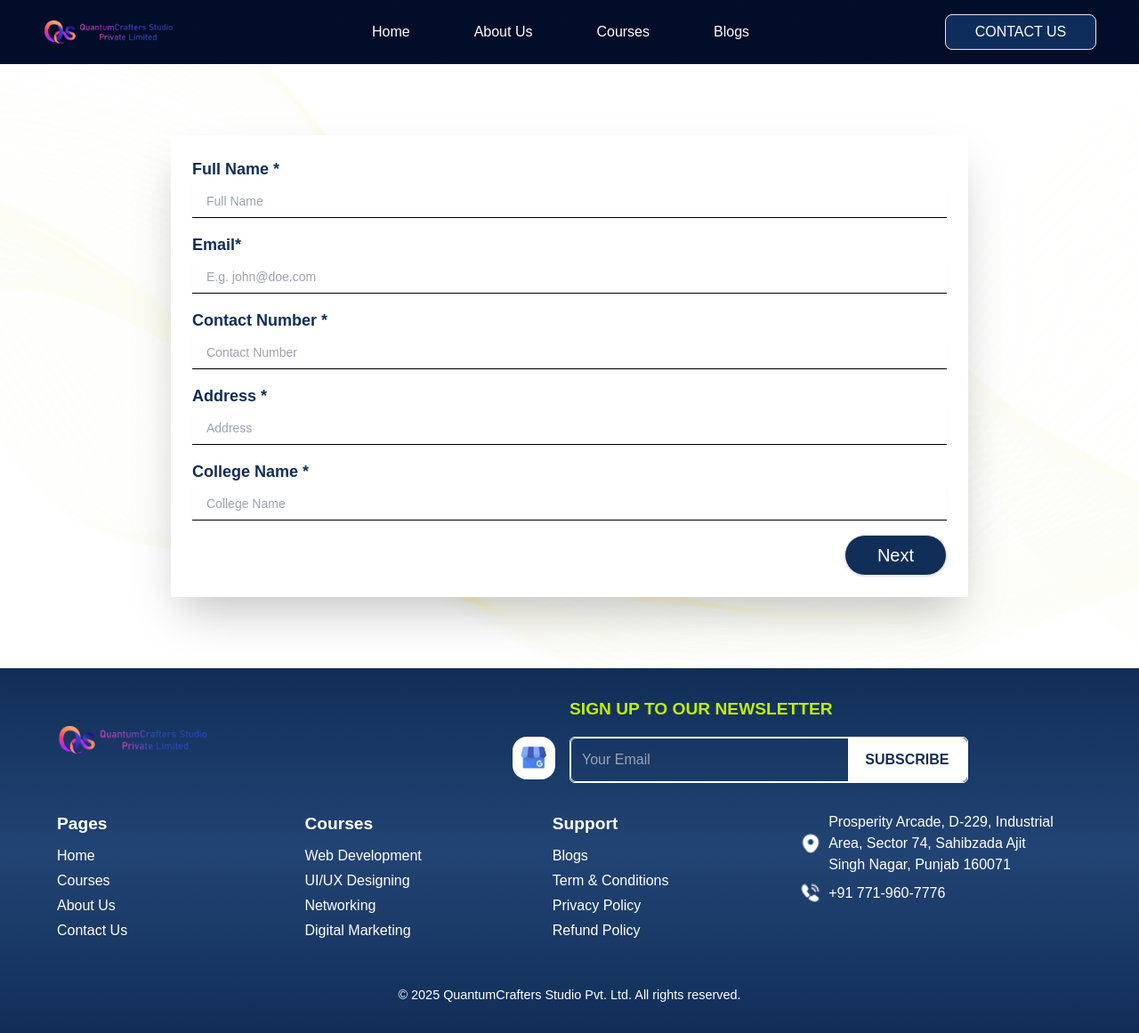
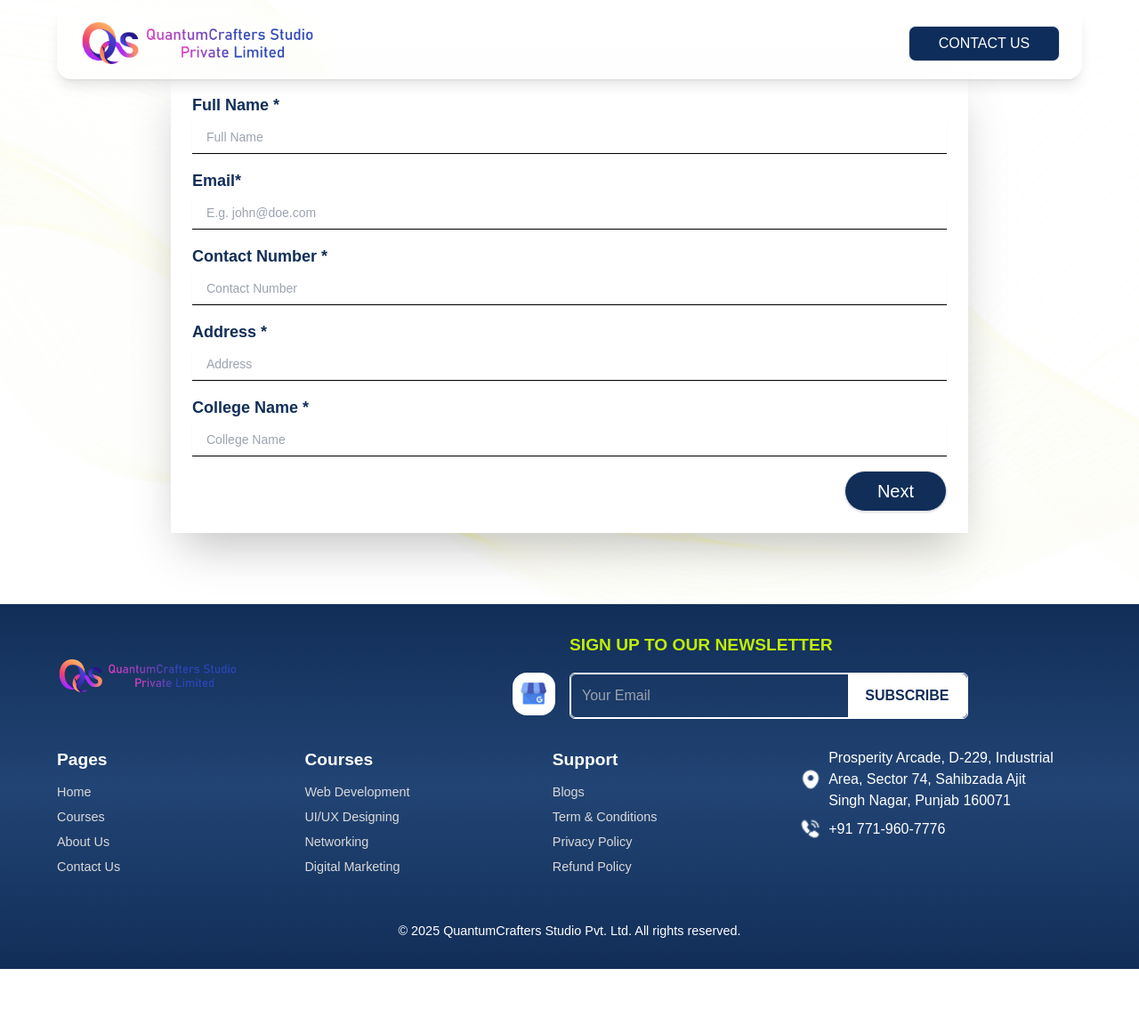
Before and after one commit to qcsstudio/qcsstudio, a Next.js app: page /quiz in a window 1280 px wide. Shown: the whole page at 89% size. After the commit the page ends 1089 px from the top, so only its background shows below. Built offline with nearby package versions, Linux system fonts and the light colour scheme.

Commit message:
UI Upgrades

```diff
--- a/src/app/globals.css
+++ b/src/app/globals.css
@@ -49,8 +49,30 @@
 .hmVlQg div:first-child{
   overflow: visible !important;
 }
-.Header,.Hero{
-  background: url(../../public/images/HomeBackground.png);
+
+.Header{
+  .glassmorphism-3d {
+    background: rgba(255, 255, 255, 0.15);
+    border-radius: 15px;
+    backdrop-filter: blur(12px);
+    box-shadow: 0 8px 15px rgba(0, 0, 0, 0.3), 0 4px 6px rgba(0, 0, 0, 0.1);
+    padding: 25px;
+    color: white;
+    transform: rotateX(10deg) rotateY(10deg);
+    transition: transform 0.3s ease-in-out;
+  }
+
+  .glassmorphism-3d:hover {
+    transform: rotateX(0deg) rotateY(0deg) scale(1.05);
+  }
+}
+
+.Hero{
+  /* background: rgb(44,82,144);
+  background: linear-gradient(0deg, rgba(44,82,144,1) 0%, rgba(20,47,93,1) 100%); */
+
+  background: rgb(6,12,24);
+background: linear-gradient(180deg, rgba(6,12,24,1) 0%, rgba(20,47,93,1) 100%);
 }
 .LowerHome{
 
--- a/src/components/Footer.jsx
+++ b/src/components/Footer.jsx
@@ -33,7 +33,7 @@ const Footer = () => {
             <div className="upperContainer w-[100%] flex md:flex-row md:gap-[0rem] xs:gap-[2rem] xs:flex-col md:justify-between md:items-center">
                <div className="logoContainer md:w-[30%] sm:w-[50%] xs:w-[100%]" >
                   <Link href="/">
-                     <Image src="/images/RealLogo.png" alt="quantumCrafters_logo" width={1024} height={1024} className="lg:w-[50%] h-[100%] sm:w-[55%] xs:w-[60%] " />
+                     <Image src="/images/RealLogo.png" alt="quantumCrafters_logo" width={1024} height={1024} className="lg:w-[60%] h-[100%] sm:w-[55%] xs:w-[60%] " />
                   </Link>
                </div>
 
@@ -69,19 +69,19 @@ const Footer = () => {
 
 
                      <Link href="/">
-                        <li className="links lg:text-[1rem] xs:text-[.8rem] text-[#ffffff] font-medium hover:text-[#C1EE04]">Home</li>
+                        <li className="links lg:text-[.9rem] xs:text-[.8rem] text-[#dad9d9] font-medium hover:text-[#C1EE04]">Home</li>
                      </Link>
 
                      <Link href="/courses">
-                        <li className="links lg:text-[1rem] xs:text-[.8rem] text-[#ffffff] font-medium hover:text-[#C1EE04]">Courses</li>
+                        <li className="links lg:text-[.9rem] xs:text-[.8rem] text-[#dad9d9] font-medium hover:text-[#C1EE04]">Courses</li>
                      </Link>
 
                      <Link href="/about">
-                        <li className="links lg:text-[1rem] xs:text-[.8rem] text-[#ffffff] font-medium hover:text-[#C1EE04]">About Us</li>
+                        <li className="links lg:text-[.9rem] xs:text-[.8rem] text-[#dad9d9] font-medium hover:text-[#C1EE04]">About Us</li>
                      </Link>
 
                      <Link href="/contact-us">
-                        <li className="links lg:text-[1rem] xs:text-[.8rem] text-[#ffffff] font-medium hover:text-[#C1EE04]">Contact Us</li>
+                        <li className="links lg:text-[.9rem] xs:text-[.8rem] text-[#dad9d9] font-medium hover:text-[#C1EE04]">Contact Us</li>
                      </Link>
                   </ul>
                </div>
@@ -92,19 +92,19 @@ const Footer = () => {
                   <li className="links lg:text-[1.2rem] mb-[.5rem] xs:text-[1rem] text-[#ffffff] font-bold">Courses</li>
 
                      <Link href="/courses/web-development">
-                        <li className="links lg:text-[1rem] xs:text-[.8rem] text-[#ffffff] font-medium hover:text-[#C1EE04]">Web Development</li>
+                        <li className="links lg:text-[.9rem] xs:text-[.8rem] text-[#dad9d9] font-medium hover:text-[#C1EE04]">Web Development</li>
                      </Link>
 
                      <Link href="/courses/ui-ux">
-                        <li className="links lg:text-[1rem] xs:text-[.8rem] text-[#ffffff] font-medium hover:text-[#C1EE04]">UI/UX Designing</li>
+                        <li className="links lg:text-[.9rem] xs:text-[.8rem] text-[#dad9d9] font-medium hover:text-[#C1EE04]">UI/UX Designing</li>
                      </Link>
 
                      <Link href="/courses/networking">
-                        <li className="links lg:text-[1rem] xs:text-[.8rem] text-[#ffffff] font-medium hover:text-[#C1EE04]">Networking</li>
+                        <li className="links lg:text-[.9rem] xs:text-[.8rem] text-[#dad9d9] font-medium hover:text-[#C1EE04]">Networking</li>
                      </Link>
 
                      <Link href="/courses/digital-marketing">
-                        <li className="links lg:text-[1rem] xs:text-[.8rem] text-[#ffffff] font-medium hover:text-[#C1EE04]">Digital Marketing</li>
+                        <li className="links lg:text-[.9rem] xs:text-[.8rem] text-[#dad9d9] font-medium hover:text-[#C1EE04]">Digital Marketing</li>
                      </Link>
                   </ul>
                </div>
@@ -114,19 +114,19 @@ const Footer = () => {
                   <li className="links lg:text-[1.2rem] mb-[.5rem] xs:text-[1rem] text-[#ffffff] font-bold">Support</li>
 
                      <Link href="/blogs">
-                        <li className="links lg:text-[1rem] xs:text-[.8rem] text-[#ffffff] font-medium hover:text-[#C1EE04]">Blogs</li>
+                        <li className="links lg:text-[.9rem] xs:text-[.8rem] text-[#dad9d9] font-medium hover:text-[#C1EE04]">Blogs</li>
                      </Link>
 
                      <Link href="/terms-of-service">
-                        <li className="links lg:text-[1rem] xs:text-[.8rem] text-[#ffffff] font-medium hover:text-[#C1EE04]">Term & Conditions</li>
+                        <li className="links lg:text-[.9rem] xs:text-[.8rem] text-[#dad9d9] font-medium hover:text-[#C1EE04]">Term & Conditions</li>
                      </Link>
 
                      <Link href="/privacy-policy">
-                        <li className="links lg:text-[1rem] xs:text-[.8rem] text-[#ffffff] font-medium hover:text-[#C1EE04]">Privacy Policy</li>
+                        <li className="links lg:text-[.9rem] xs:text-[.8rem] text-[#dad9d9] font-medium hover:text-[#C1EE04]">Privacy Policy</li>
                      </Link>
 
                      <Link href="/refund-policy">
-                        <li className="links lg:text-[1rem] xs:text-[.8rem] text-[#ffffff] font-medium hover:text-[#C1EE04]">Refund Policy</li>
+                        <li className="links lg:text-[.9rem] xs:text-[.8rem] text-[#dad9d9] font-medium hover:text-[#C1EE04]">Refund Policy</li>
                      </Link>
                   </ul>
                </div>
--- a/src/components/HomeComponents/Hero/Header.js
+++ b/src/components/HomeComponents/Hero/Header.js
@@ -8,7 +8,7 @@ export default function Navbar() {
   const [isOpen, setIsOpen] = useState(false);
 
   return (
-    <nav className="Header w-full py-4 px-6 md:px-12 bg-[#0e2d5b]">
+    <nav className="Header w-full py-4 px-6 md:px-12 bg-[#2b5594]">
       <div className="max-w-7xl mx-auto flex items-center justify-between relative top-[10px]">
 
         {/* Logo */}
--- a/src/components/Navbar.js
+++ b/src/components/Navbar.js
@@ -2,21 +2,24 @@
 import Image from "next/image";
 import Link from "next/link";
 import React, { useState } from "react";
-import { Menu, X } from "lucide-react"; // Icons for mobile menu
-import logo from "../../public/images/logo.png"; // Adjust the path as needed
+import { Menu, X } from "lucide-react";
+import logo from "../../public/images/logo.png";
 import RealLogo from '../../public/images/RealLogo.png'
 
 const Navbar = () => {
   const [isOpen, setIsOpen] = useState(false);
+  // #0e2d5b
+  // bg-[#060c18]
+  // style={{background: "rgb(6,12,24)",background: "linear-gradient(180deg, rgba(6,12,24,1) 0%, rgba(20,49,96,1) 100%)"}}
+  return (
+    <nav className="absolute top-2 left-1/2 transform -translate-x-1/2 w-[90%] md:w-[80%] lg:w-[90%] px-6 py-4 rounded-2xl bg-white/10 backdrop-blur-lg border border-white/20 shadow-lg transition-all z-50">
 
-  return (
-    <nav className=" Header w-full py-4 px-6 md:px-12  bg-[#0e2d5b]">
       <div className="max-w-7xl mx-auto flex justify-between items-center">
 
         {/* Logo Container */}
         <div className="flex items-center">
           <Link href="/" className="flex items-center">
-            <Image src={RealLogo} alt="Logo" width={150} height={100} />
+            <Image src={RealLogo} alt="Logo" width={1024} height={100} className="w-[270px] "/>
           </Link>
         </div>
 
```
